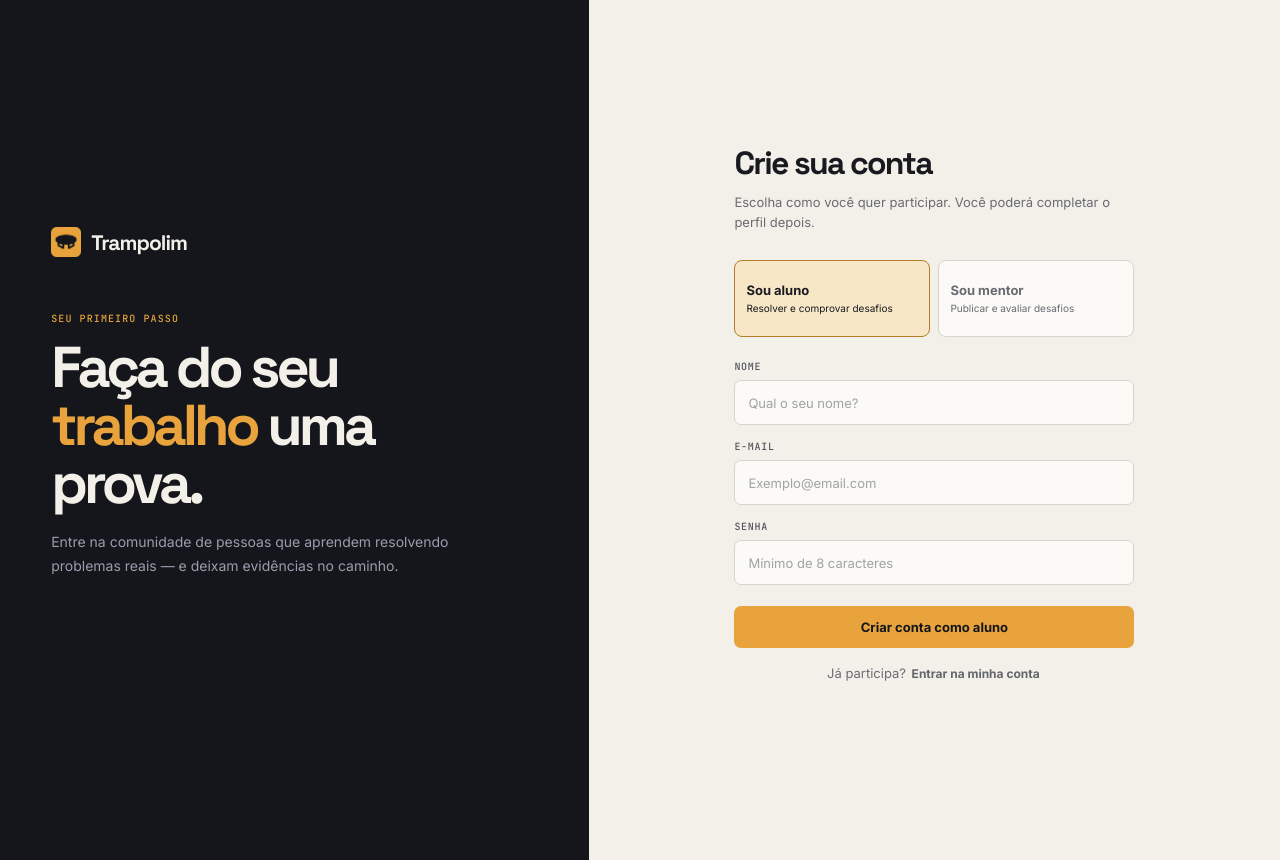
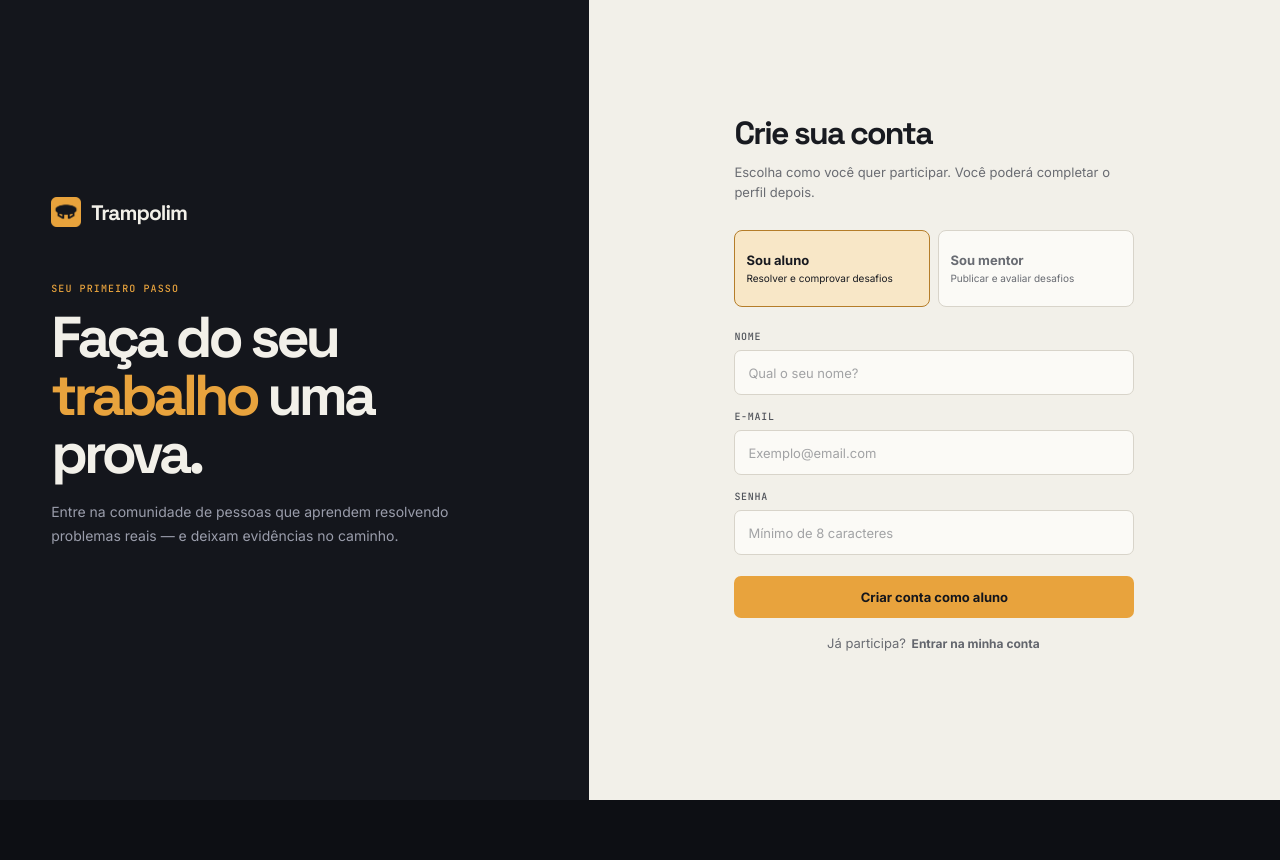
Before and after one commit to LucianoMeneguzzo/trampolim, a React (Vite) app in the folder frontend/: page /register in a window 1280 px wide. After the commit the page ends 800 px from the top, so only its background shows below. Built offline with nearby package versions, Linux system fonts and the light colour scheme.

Commit message:
feat: aplica useNavigate() ao tocar na Logo.jsx

```diff
--- a/frontend/src/components/Logo/Logo.jsx
+++ b/frontend/src/components/Logo/Logo.jsx
@@ -1,7 +1,9 @@
 import trampolimLogo from '../../images/trampolim.png'
+import { useNavigate } from 'react-router'
 import './Logo.css'
 
 export default function Logo() {
+    const navigate = useNavigate()
 
     return (
         <button type="button" className="brand brand-button" onClick={() => navigate('/')}>
--- a/frontend/src/pages/Cadastro/Cadastro.css
+++ b/frontend/src/pages/Cadastro/Cadastro.css
@@ -1,5 +1,5 @@
 .register-wrap {
-    min-height: 860px;
+    min-height: 100vh;
     display: grid;
     grid-template-columns: minmax(320px, .92fr) minmax(420px, 1.08fr);
 }
```
